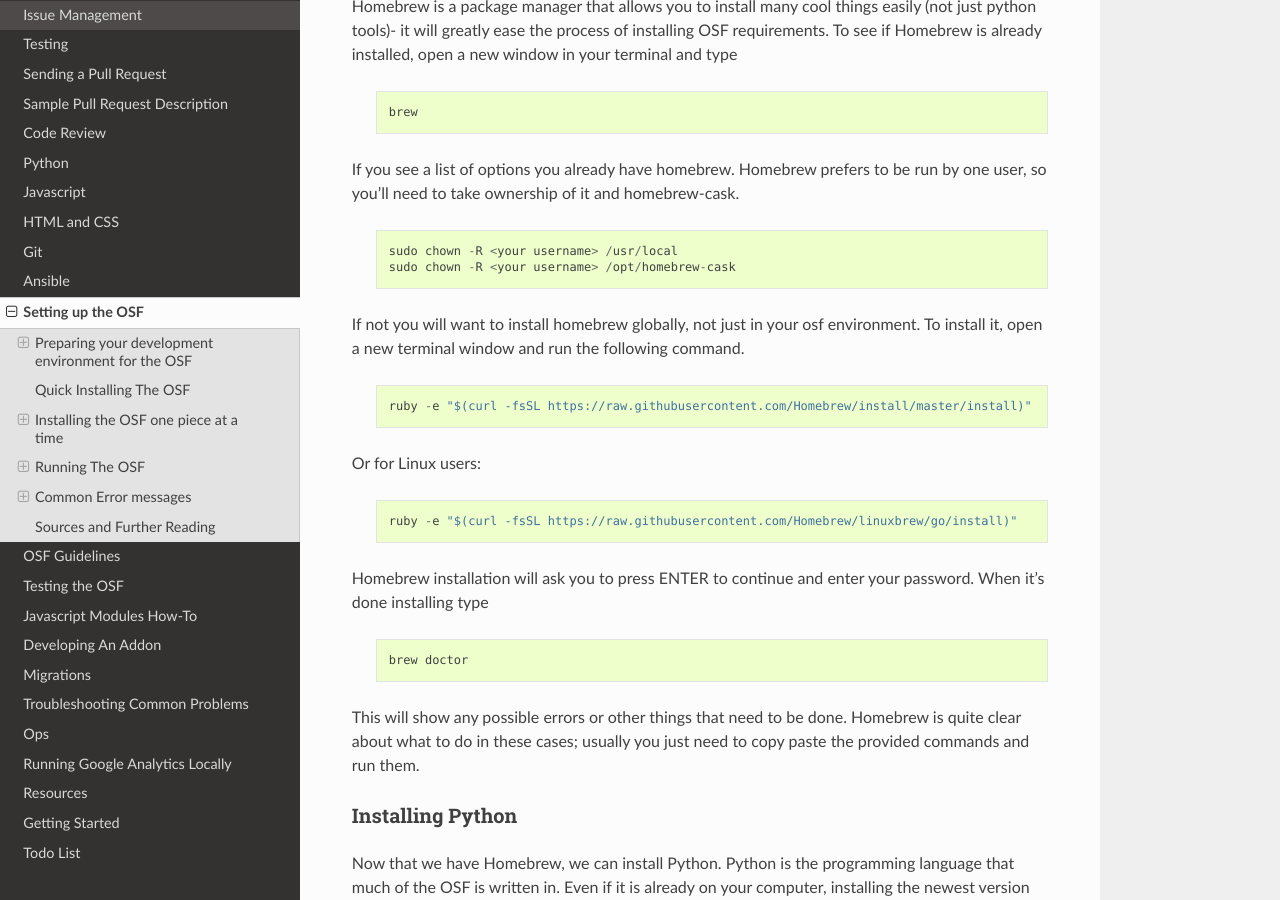
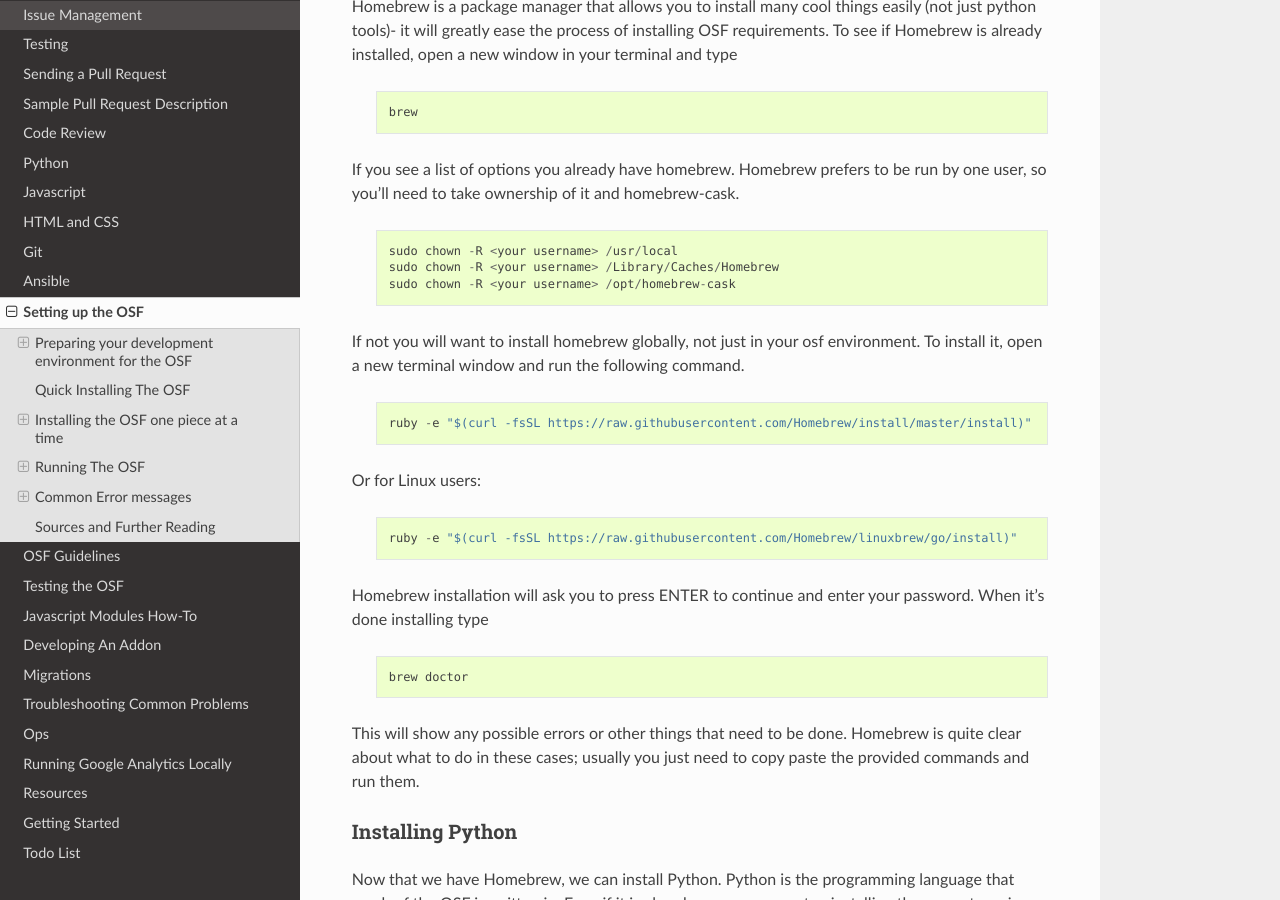
Before and after one commit to CenterForOpenScience/COSDev, a Sphinx documentation site: the page built from docs/osf/setup.rst, in a window 1280 px wide and 900 px high, scrolled down 559 px. Built offline with Sphinx 7.4.7 and the Read the Docs theme 2.0.0, drawn with Linux system fonts in a browser that asks for light colours.

Commit message:
Take ownership of /Library/Caches/Homebrew, too

```diff
--- a/docs/osf/setup.rst
+++ b/docs/osf/setup.rst
@@ -29,6 +29,7 @@
     ::
 
         sudo chown -R <your username> /usr/local
+        sudo chown -R <your username> /Library/Caches/Homebrew
         sudo chown -R <your username> /opt/homebrew-cask
 
 If not you will want to install homebrew globally, not just in your osf environment. To install it, open a new terminal window and run the following command.
```
